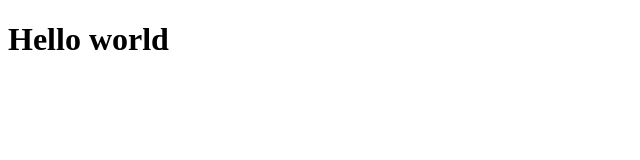
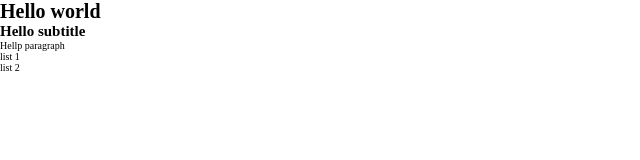
Before and after one commit to Bianca003/curs-august-1, a plain HTML site: page index.html in a window 1280 px wide. Shown: the whole page, without its empty margins (0-640 px from the left). Drawn offline with Linux system fonts and the light colour scheme.

Commit message:
add reset css

```diff
--- /dev/null
+++ b/css/style.css
@@ -0,0 +1,47 @@
+/* start reset
+/* *{} all elements */
+/* inline este mai mare decat # este mai mare de . este mai mare decat elemenetul*/
+
+* {
+    box-sizing: border-box;
+    margin: 0;
+    padding: 0;
+}
+ul, ol {
+    list-style-type: none;
+}
+/*ca sa nu aiba lista bulinele*/
+
+/*ca sa nu fie link-urile subliniate*/
+a {
+    text-decoration: none;
+}
+
+
+/* la inceputul proiectului e bine sa stabilim font-size de 10px*/
+html {
+    font-size: 10px;
+}
+
+
+input:focus {
+    box-shadow: unset;
+    outline: unset;
+    border: unset;
+
+}
+/*se scrie comanda asta ca sa sterg border, padding si margin setate automat de browser*/
+/*
+px = unitate fixa. 1px=1LED din monitor
+% =1% din parintele direct
+vh = 1 vh este 1% din viewport height (cat este dimensiunea fizica ca browserului, atata este vh)
+ex. h1 {
+    font-size=1vh;}
+vw = 1vw este 1 % din viewport height
+(ex: cand marim sau micsoram broswerul se schimba marimea h1)
+em = 1em este font-size in px a celui mai apropiat parinte care are font-size definit.
+
+rem= 1 rem = font-size definit pe elementul HTML
+
+
+/* End reset */
--- a/index.html
+++ b/index.html
@@ -4,10 +4,17 @@
     <meta charset="UTF-8">
     <meta http-equiv="X-UA-Compatible" content="IE=edge">
     <meta name="viewport" content="width=device-width, initial-scale=1.0">
+    <link href="css/style.css"rel="stylesheet">
     <title>Curs 1</title>
 </head>
 <body>
     <h1>Hello world</h1>
+    <h2>Hello subtitle</h2>
+    <p>Hellp paragraph</p>
+    <ul>
+        <li>list 1</li>
+        <li>list 2</li>
+    </ul>
 
 </body>
 </html>
```
Also changed, not shown: css/main.css (deleted), 1 other file.
